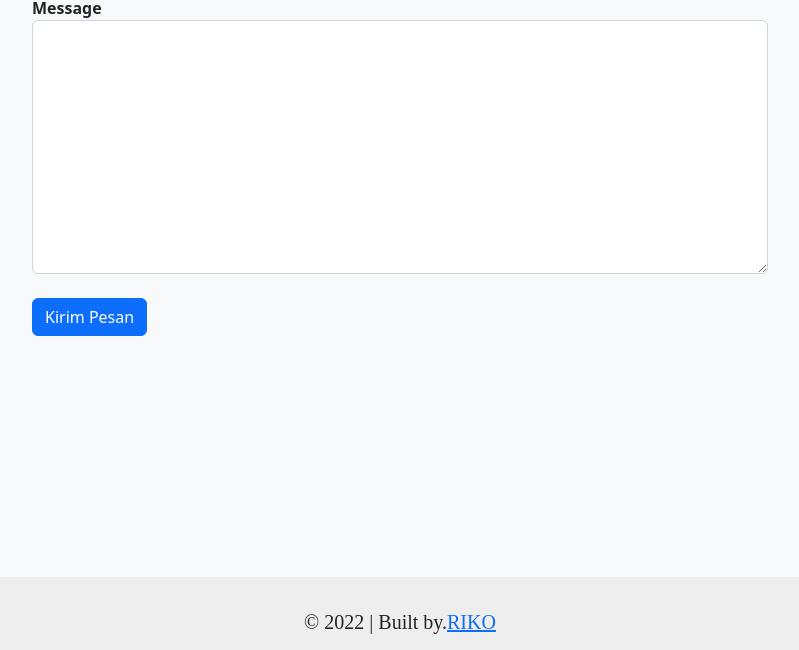
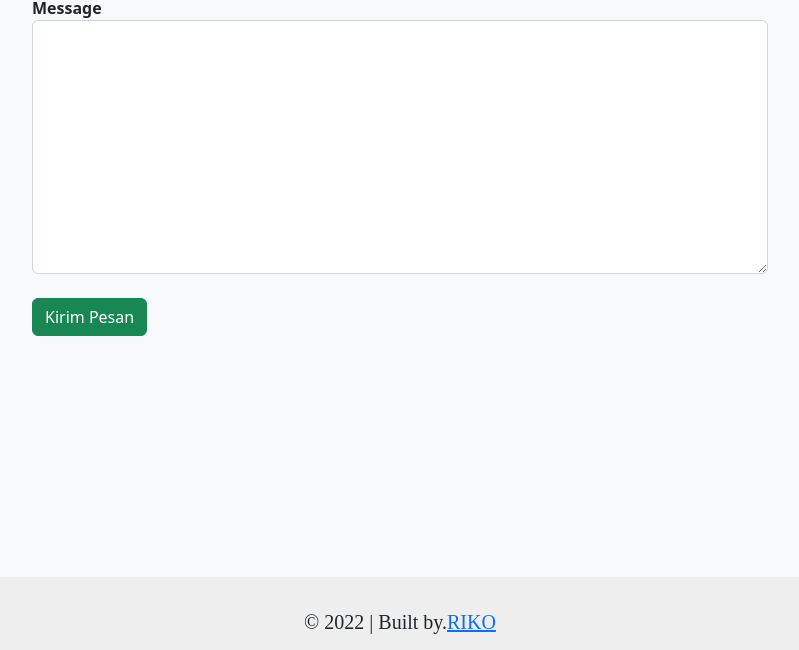
Before and after one commit to Yuvensius-Riko/Yuvensius-Riko.github.io, a plain HTML site: page index.html in a window 1280 px wide. Shown: the part 2354-3004 px from the top of the page, without its empty margins (240-1039 px from the left). Drawn offline with nearby package versions, Linux system fonts and the light colour scheme; some icons are missing.

Commit message:
Update index.html

```diff
--- a/index.html
+++ b/index.html
@@ -186,7 +186,7 @@
               <label>Message</label>
               <textarea class="form-control" rows="10"></textarea>
               <br>
-               <button type="submit" class="btn btn-primary mb-3">Kirim Pesan</button>
+               <button type="submit" class="btn btn-success mb-3">Kirim Pesan</button>
               </div>
             </form>
           </div>
```
